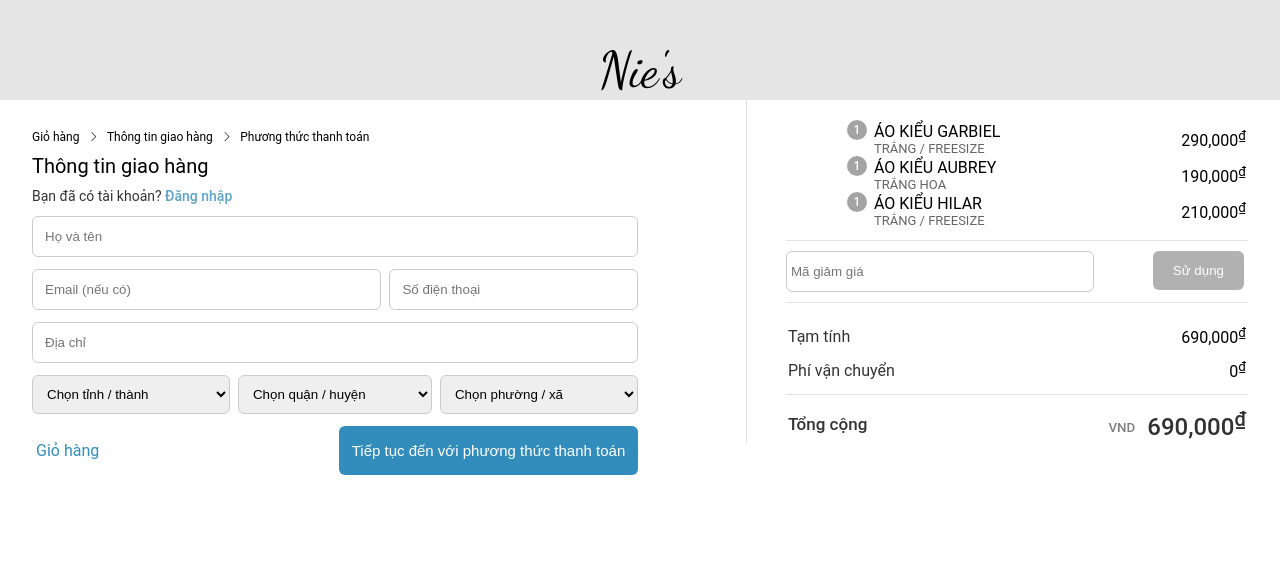
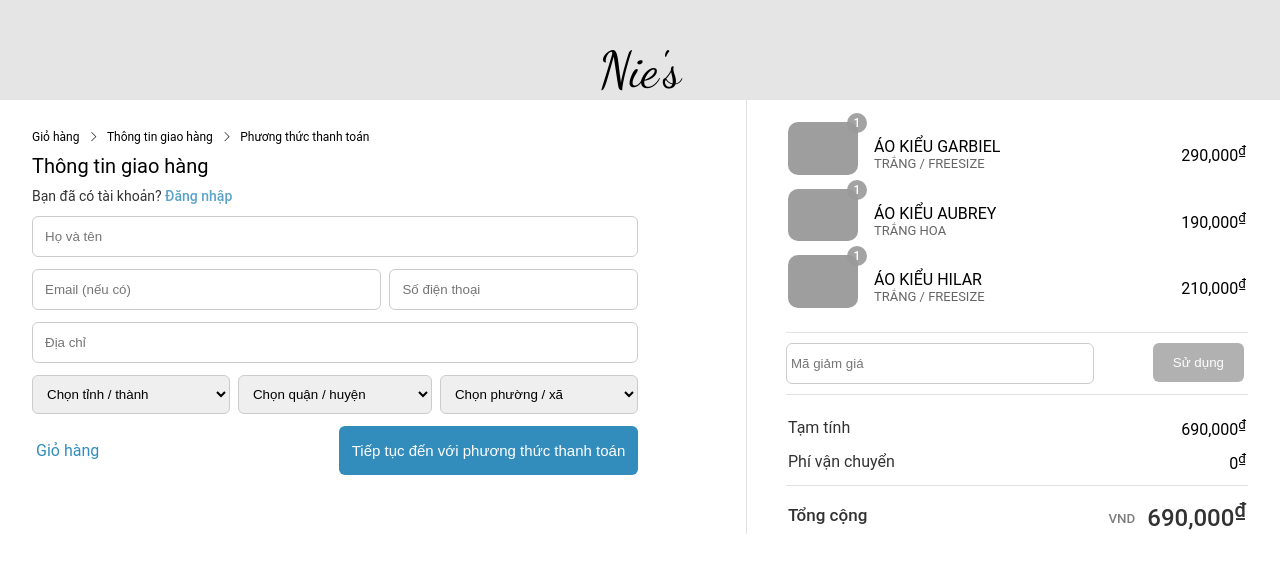
Before and after one commit to NoobYoup/Fashion, a plain HTML site: page pages/buy.html in a window 1280 px wide. Drawn offline with nearby package versions, Linux system fonts and the light colour scheme; the site is published under a folder, as on GitHub Pages, so addresses that start at the root find nothing.

Commit message:
update img buy-pages

```diff
--- a/pages/buy.html
+++ b/pages/buy.html
@@ -455,7 +455,7 @@
                                 <tr>
                                     <td class="product-image">
                                         <div class="product-thumnail">
-                                            <img src="/Fashion/assets/img/11.png" alt="">
+                                            <img src="../assets/img/11.png" alt="">
                                             <span class="product-thumnail-quantity">1</span>
                                         </div>
                                     </td>
@@ -470,7 +470,7 @@
                                 <tr>
                                     <td class="product-image">
                                         <div class="product-thumnail">
-                                            <img src="/Fashion/assets/img/12.png" alt="">
+                                            <img src="../assets/img/12.png" alt="">
                                             <span class="product-thumnail-quantity">1</span>
                                         </div>
                                     </td>
@@ -485,7 +485,7 @@
                                 <tr>
                                     <td class="product-image">
                                         <div class="product-thumnail">
-                                            <img src="/Fashion/assets/img/13.png" alt="">
+                                            <img src="../assets/img/13.png" alt="">
                                             <span class="product-thumnail-quantity">1</span>
                                         </div>
                                     </td>
```
